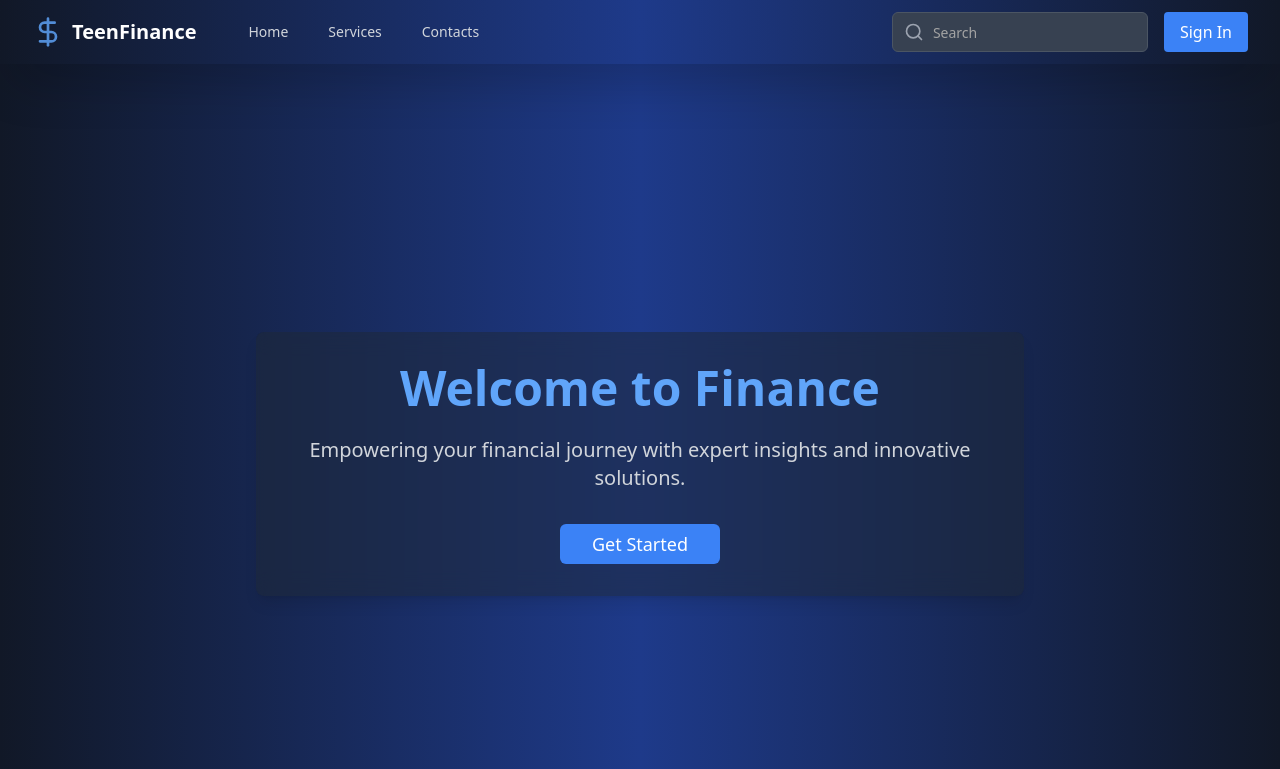
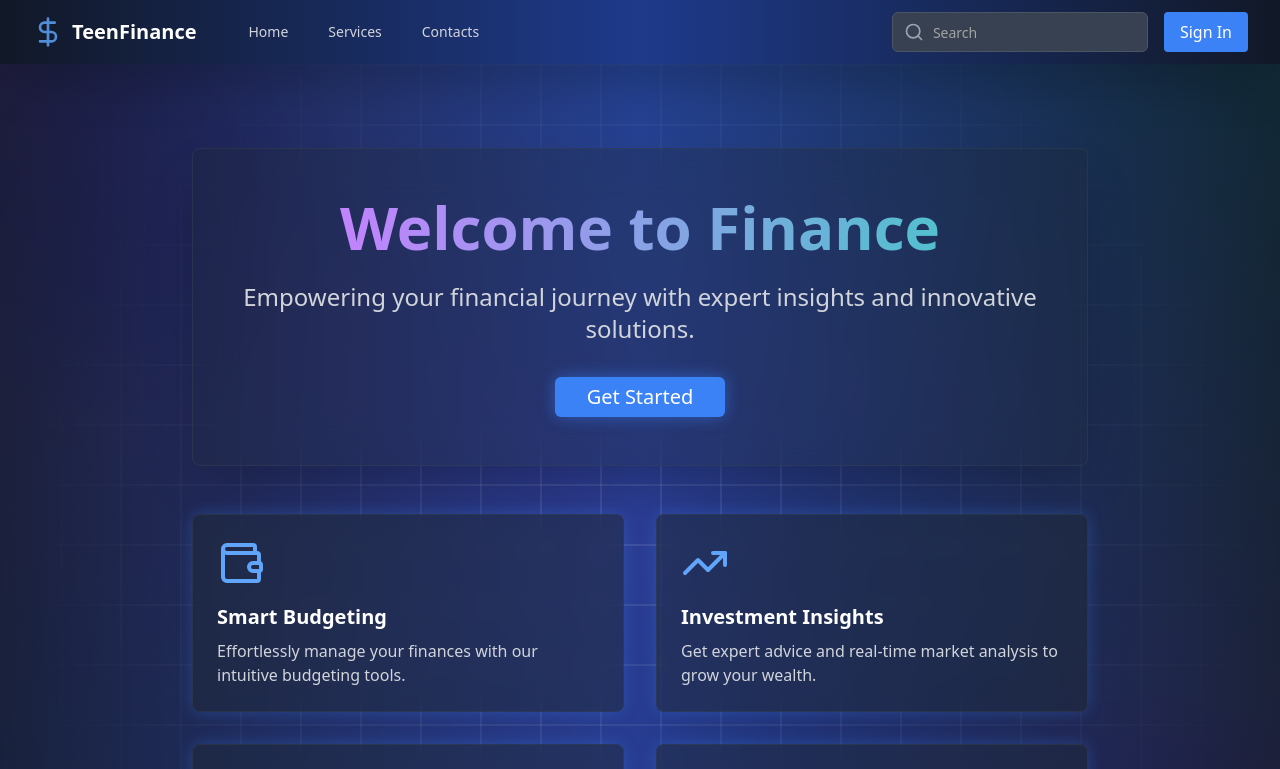
Before and after one commit to ThrineshAV/web-dev-75, a React (Vite) app in the folder Frontend/: page / in a window 1280 px wide. Shown: the top 769 px of the page. Built offline with nearby package versions, Linux system fonts and the light colour scheme.

Commit message:
changes in the home page

```diff
--- a/Frontend/src/DashboardComponents/Navbar/Navbar.tsx
+++ b/Frontend/src/DashboardComponents/Navbar/Navbar.tsx
@@ -22,7 +22,7 @@ function Navbar(){
 
 return(
 
-<header className="sticky top-0 z-50 w-full border-b bg-gradient-to-br from-gray-900 via-gray-800 to-gray-700 backdrop-blur-md">
+<header className="sticky top-0 z-50 w-full border-b bg-background shadow-lg">
         <div className="container flex h-14 items-center animate-fadeIn">
           <div className="mr-4 hidden md:flex">
             <div >
@@ -31,12 +31,12 @@ return(
 
             <Link to={'/dashboard'} className="mr-6 flex items-center space-x-2 " >
               <DollarSign className="h-6 w-6 text-blue-400" />
-              <span className="hidden font-bold sm:inline-block text-white">TeenFinance</span>
+              <span className="hidden font-bold sm:inline-block ">TeenFinance</span>
             </Link>
             <nav className="flex items-center space-x-6 text-sm  font-medium">
-              <Link to={'/dashboard'}><a className="px-3 py-2 rounded-md text-sm font-medium text-gray-300 hover:text-white hover:bg-gray-700 transition-all duration-300 ease-in-out transform hover:scale-105 " style={{ animationDelay: `${0 * 100}ms` }} href="#">Home</a></Link>
-              <Link to={'/dashboard/savings'}><a className="px-3 py-2 rounded-md text-sm font-medium text-gray-300 hover:text-white hover:bg-gray-700 transition-all duration-300 ease-in-out transform hover:scale-105" style={{ animationDelay: `${0 * 100}ms` }}  href="#">Savings</a></Link>
-              <Link to={'/dashboard/budgeting'}><a className="px-3 py-2 rounded-md text-sm font-medium text-gray-300 hover:text-white hover:bg-gray-700 transition-all duration-300 ease-in-out transform hover:scale-105" style={{ animationDelay: `${0 * 100}ms` }}  href="#">Budgeting</a></Link>
+              <Link to={'/dashboard'}><a className="px-3 py-2 rounded-md text-sm font-medium  hover:text-white hover:bg-gray-700 transition-all duration-300 ease-in-out transform hover:scale-105 " style={{ animationDelay: `${0 * 100}ms` }} href="#">Home</a></Link>
+              <Link to={'/dashboard/savings'}><a className="px-3 py-2 rounded-md text-sm font-medium  hover:text-white hover:bg-gray-700 transition-all duration-300 ease-in-out transform hover:scale-105" style={{ animationDelay: `${0 * 100}ms` }}  href="#">Savings</a></Link>
+              <Link to={'/dashboard/budgeting'}><a className="px-3 py-2 rounded-md text-sm font-medium  hover:text-white hover:bg-gray-700 transition-all duration-300 ease-in-out transform hover:scale-105" style={{ animationDelay: `${0 * 100}ms` }}  href="#">Budgeting</a></Link>
 
             </nav>
           </div>
@@ -72,7 +72,7 @@ return(
 
             <Link to={"./settings"}
             ><Button variant="ghost" size="icon">
-              <Settings className="h-4 w-4 text-white hover:text-black" />
+              <Settings className="h-4 w-4  hover:text-black" />
               <span className="sr-only">Settings</span>
             </Button></Link>
             <UserButton></UserButton>
--- a/Frontend/src/DashboardComponents/Sidebar/STF.tsx
+++ b/Frontend/src/DashboardComponents/Sidebar/STF.tsx
@@ -81,7 +81,7 @@ import {
       </Sidebar>
       <div className="flex min-h-screen flex-col">
         <header className="sticky top-4 z-10 flex  items-center gap-4  bg-transparent px-6">
-          <SidebarTrigger className="text-white" />
+          <SidebarTrigger className="" />
           <div className="flex-1" />
         </header>
 
--- a/Frontend/src/DashboardComponents/Theme/theme-provider.tsx
+++ b/Frontend/src/DashboardComponents/Theme/theme-provider.tsx
@@ -22,7 +22,7 @@ const ThemeProviderContext = createContext<ThemeProviderState>(initialState)
 
 export function ThemeProvider({
   children,
-  defaultTheme = "system",
+  defaultTheme = "light",
   storageKey = "vite-ui-theme",
   ...props
 }: ThemeProviderProps) {
--- a/Frontend/src/components/Home/HomePage.tsx
+++ b/Frontend/src/components/Home/HomePage.tsx
@@ -1,54 +1,151 @@
+'use client'
+
+
 import { Button } from "@/components/ui/button"
 import { Link } from "react-router-dom"
+import { motion } from "framer-motion"
+import { Wallet, TrendingUp, PieChart, Shield } from 'lucide-react'
 
+const GridBackground = () => {
+  return (
+    <div className="absolute inset-0 overflow-hidden pointer-events-none">
+      {/* Gradient overlay */}
+      <div className="absolute inset-0 bg-gradient-to-tr from-blue-500/10 via-purple-500/10 to-teal-500/10" />
 
+      {/* Grid pattern */}
+      <div
+        className="absolute inset-0"
+        style={{
+          backgroundImage: `
+            linear-gradient(to right, rgba(255,255,255,0.1) 2px, transparent 2px),
+            linear-gradient(to bottom, rgba(255,255,255,0.1) 2px, transparent 2px)
+          `,
+          backgroundSize: '60px 60px',
+          maskImage: 'radial-gradient(circle at center, black, transparent 80%)'
+        }}
+      />
 
+      {/* Animated glow effects */}
+      <div className="absolute -left-20 -top-20 w-96 h-96 bg-blue-500 rounded-full mix-blend-multiply filter blur-3xl opacity-20 animate-blob" />
+      <div className="absolute -right-20 -bottom-20 w-96 h-96 bg-purple-500 rounded-full mix-blend-multiply filter blur-3xl opacity-20 animate-blob animation-delay-2000" />
+      <div className="absolute left-1/2 top-1/2 w-96 h-96 bg-teal-500 rounded-full mix-blend-multiply filter blur-3xl opacity-20 animate-blob animation-delay-4000" />
+    </div>
+  )
+}
 
+const FeatureCard = ({ icon: Icon, title, description }) => (
+  <motion.div
+    className="bg-gray-800/50 backdrop-blur-md rounded-lg p-6 shadow-lg border border-gray-700/50"
+    initial={{ opacity: 0, y: 20 }}
+    animate={{ opacity: 1, y: 0 }}
+    transition={{ duration: 0.5 }}
+    whileHover={{
+      rotate: 6,
+      scale: 1.05,
+      boxShadow: '0 0 25px rgba(59, 130, 246, 0.5)'
+    }}
+    style={{
+      boxShadow: '0 0 15px rgba(59, 130, 246, 0.3)'
+    }}
+  >
+    <Icon className="w-12 h-12 text-blue-400 mb-4" />
+    <h3 className="text-xl font-semibold text-white mb-2">{title}</h3>
+    <p className="text-gray-300">{description}</p>
+  </motion.div>
+)
 
 export default function HomePage() {
-
-
-
-
   return (
-    <div className="min-h-screen bg-gradient-to-r from-gray-900 via-blue-900 to-gray-900 text-gray-300 flex flex-col">
-
+    <div className="relative min-h-screen bg-gradient-to-r from-gray-900 via-blue-900 to-gray-900 text-gray-300 flex flex-col overflow-hidden">
+      <GridBackground />
 
       {/* Main content */}
-      <main className="flex-grow flex items-center justify-center px-4 sm:px-6 lg:px-8">
-        <div className="max-w-3xl w-full">
-          <div className="bg-gray-800/50 backdrop-blur-md rounded-lg p-8 shadow-lg text-center animate-fadeIn">
-            <h1 className="text-5xl font-bold mb-6 text-blue-400 animate-slideDown">Welcome to Finance</h1>
-            <p className="mb-8 text-xl text-gray-300 animate-slideUp">Empowering your financial journey with expert insights and innovative solutions.</p>
-            <Link to={'/login'}><Button className="bg-blue-500 text-white hover:bg-blue-600 text-lg px-8 py-3 transition-all duration-300 ease-in-out">
-              Get Started
-            </Button></Link>
+      <main className="relative  flex-grow flex flex-col items-center justify-center px-4 sm:px-6 lg:px-8 py-16 my-5 z-0">
+        <motion.div
+          className="max-w-4xl w-full"
+          initial={{ opacity: 0, y: 20 }}
+          animate={{ opacity: 1, y: 0 }}
+          transition={{ duration: 0.8 }}
+        >
+          <div className="bg-gray-800/30 backdrop-blur-xl rounded-lg p-8 md:p-12 shadow-2xl border border-gray-700/50 text-center mb-12">
+            <motion.h1
+              className="text-5xl md:text-6xl font-bold mb-6 bg-clip-text text-transparent bg-gradient-to-r from-blue-400 via-purple-400 to-teal-400 animate-text-shine"
+              initial={{ opacity: 0, y: -20 }}
+              animate={{ opacity: 1, y: 0 }}
+              transition={{ duration: 0.8, delay: 0.2 }}
+            >
+              Welcome to Finance
+            </motion.h1>
+            <motion.p
+              className="mb-8 text-xl md:text-2xl text-gray-300"
+              initial={{ opacity: 0, y: 20 }}
+              animate={{ opacity: 1, y: 0 }}
+              transition={{ duration: 0.8, delay: 0.4 }}
+            >
+              Empowering your financial journey with expert insights and innovative solutions.
+            </motion.p>
+            <motion.div
+              initial={{ opacity: 0, scale: 0.9 }}
+              animate={{ opacity: 1, scale: 1 }}
+              transition={{ duration: 0.8, delay: 0.6 }}
+            >
+              <Link to={'/login'}>
+                <Button className="bg-blue-500 text-white hover:bg-blue-600 text-lg md:text-xl px-8 py-3 transition-all duration-300 ease-in-out shadow-[0_0_15px_rgba(59,130,246,0.5)] hover:shadow-[0_0_25px_rgba(59,130,246,0.7)] hover:scale-105">
+                  Get Started
+                </Button>
+              </Link>
+            </motion.div>
           </div>
-        </div>
 
+          {/* Feature Cards */}
+          <div className="grid grid-cols-1 md:grid-cols-2 gap-8">
+            <FeatureCard
+              icon={Wallet}
+              title="Smart Budgeting"
+              description="Effortlessly manage your finances with our intuitive budgeting tools."
+            />
+            <FeatureCard
+              icon={TrendingUp}
+              title="Investment Insights"
+              description="Get expert advice and real-time market analysis to grow your wealth."
+            />
+            <FeatureCard
+              icon={PieChart}
+              title="Financial Planning"
+              description="Plan for your future with our comprehensive financial planning services."
+            />
+            <FeatureCard
+              icon={Shield}
+              title="Secure Transactions"
+              description="Rest easy knowing your financial data is protected by state-of-the-art security."
+            />
+          </div>
+        </motion.div>
       </main>
 
       <style >{`
-        @keyframes fadeIn {
-          from { opacity: 0; }
-          to { opacity: 1; }
+        @keyframes blob {
+          0% { transform: translate(0px, 0px) scale(1); }
+          33% { transform: translate(30px, -50px) scale(1.1); }
+          66% { transform: translate(-20px, 20px) scale(0.9); }
+          100% { transform: translate(0px, 0px) scale(1); }
         }
-        @keyframes slideDown {
-          from { transform: translateY(-20px); opacity: 0; }
-          to { transform: translateY(0); opacity: 1; }
+        @keyframes text-shine {
+          0% { background-position: 0% 50%; }
+          100% { background-position: 100% 50%; }
         }
-        @keyframes slideUp {
-          from { transform: translateY(20px); opacity: 0; }
-          to { transform: translateY(0); opacity: 1; }
+        .animate-blob {
+          animation: blob 7s infinite;
         }
-        .animate-fadeIn {
-          animation: fadeIn 1s ease-out;
+        .animation-delay-2000 {
+          animation-delay: 2s;
         }
-        .animate-slideDown {
-          animation: slideDown 0.8s ease-out;
+        .animation-delay-4000 {
+          animation-delay: 4s;
         }
-        .animate-slideUp {
-          animation: slideUp 0.8s ease-out;
+        .animate-text-shine {
+          background-size: 200% auto;
+          animation: text-shine 3s linear infinite;
         }
       `}</style>
     </div>
```
Also changed, not shown: Frontend/src/DashboardComponents/Budgeting/Budgeting.tsx (+4 -4 lines), Frontend/src/DashboardComponents/Homepage/Homepage.tsx (+6 -6 lines), Frontend/src/DashboardComponents/Savings/Savings.tsx (+4 -4 lines), Frontend/src/components/Contacts/Contacts.tsx (+61 -14 lines), Frontend/src/components/navbar/Navbar.tsx (+50 -22 lines), Frontend/src/components/services/Services.tsx (+43 -11 lines).
